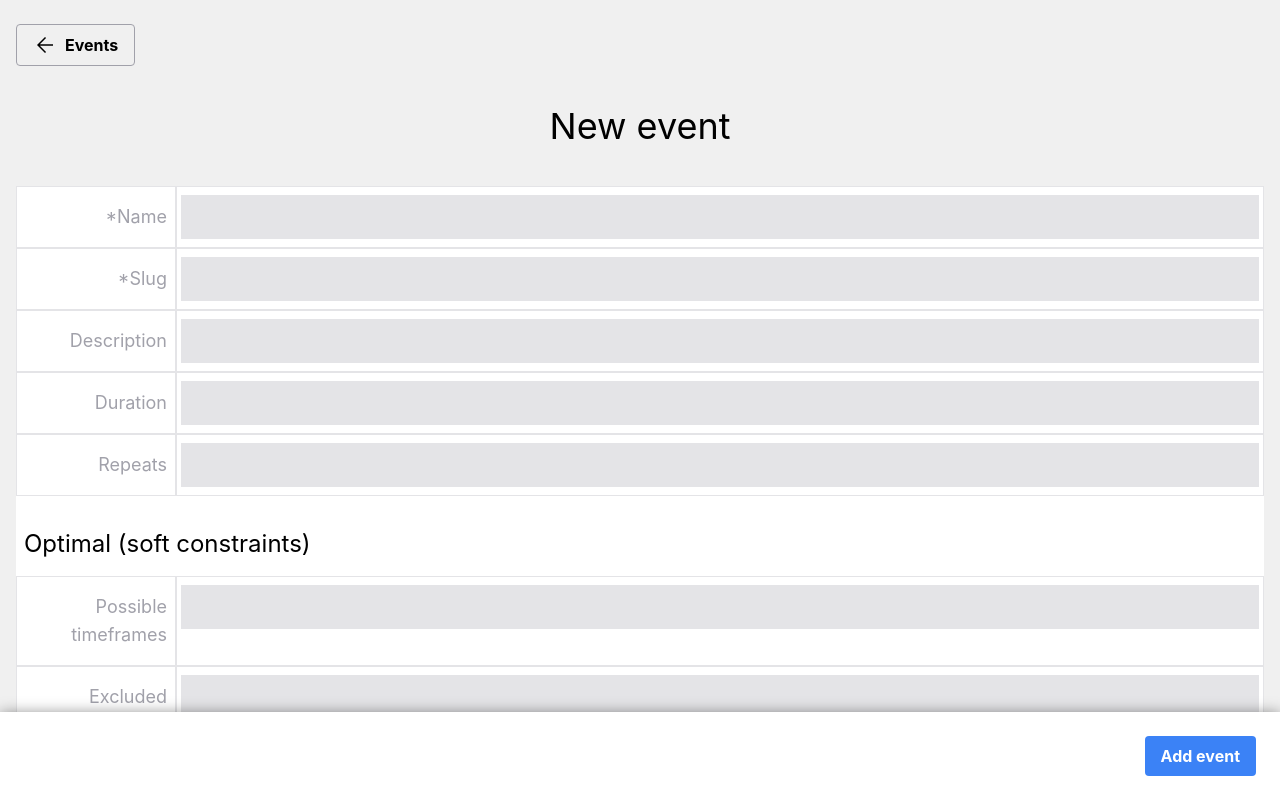
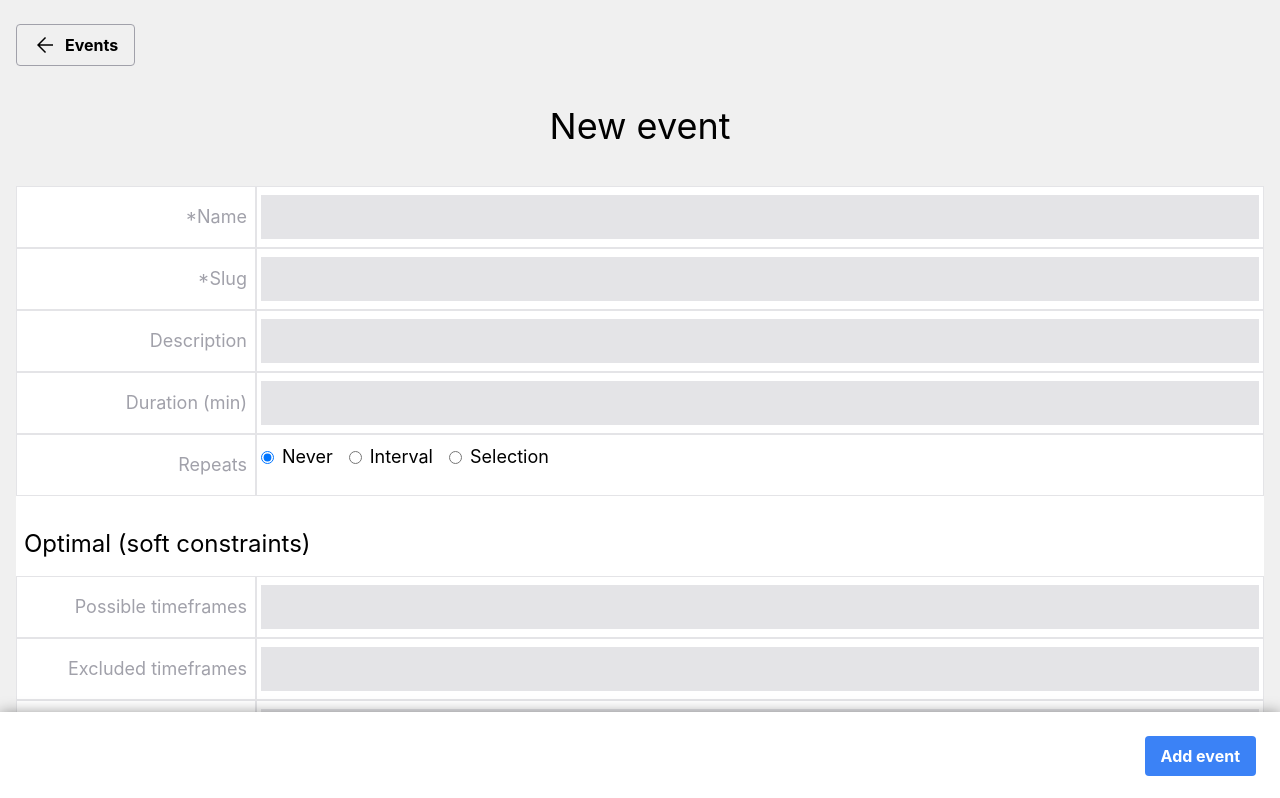
Before and after one commit to actiontray/nextjs-supabase-events-website, a Next.js app: page /events/new in a window 1280 px wide. Shown: the top 798 px of the page. Built offline with nearby package versions, Linux system fonts and the light colour scheme.

Commit message:
Update repeats event form input

```diff
--- a/components/EventForm.tsx
+++ b/components/EventForm.tsx
@@ -6,8 +6,18 @@ export interface EventFormData {
   name: string;
   slug: string;
   description: string;
-  duration: string;
-  repeats?: string;
+  duration: number;
+  repeats?: "never" | "interval" | "selection";
+  "repeats-interval-type"?:
+    | "minutes"
+    | "hours"
+    | "days"
+    | "weeks"
+    | "months"
+    | "years";
+  "repeats-interval-value"?: number;
+  "repeats-selection-format"?: "time" | "day" | "week" | "month" | "year";
+  "repeats-selection-value"?: string;
   "optimal-possible-timeframes"?: string;
   "optimal-excluded-timeframes"?: string;
   "optimal-members"?: string;
@@ -33,14 +43,20 @@ export const EventForm: React.FC<EventFormProps> = ({
     register,
     handleSubmit,
     formState: { errors },
+    watch,
   } = useForm<EventFormData>({
     defaultValues: {
       name: event?.name,
       slug: event?.slug,
       description: event?.description || undefined,
-      duration: event?.duration?.toString() || undefined,
+      duration: event?.duration || undefined,
+      repeats: "never",
+      "repeats-interval-type": "days",
+      "repeats-selection-format": "day",
     },
   });
+
+  const repeats = watch("repeats");
 
   return (
     <form id={formId} onSubmit={handleSubmit(onSubmit)}>
@@ -49,6 +65,7 @@ export const EventForm: React.FC<EventFormProps> = ({
           <EventFormRow
             name="name"
             label="Name"
+            type="text"
             register={register}
             disabled={disabled}
             error={!!errors.name}
@@ -57,6 +74,7 @@ export const EventForm: React.FC<EventFormProps> = ({
           <EventFormRow
             name="slug"
             label="Slug"
+            type="text"
             register={register}
             disabled={disabled}
             error={!!errors.slug}
@@ -65,13 +83,15 @@ export const EventForm: React.FC<EventFormProps> = ({
           <EventFormRow
             name="description"
             label="Description"
+            type="text"
             register={register}
             disabled={disabled}
             error={!!errors.description}
           />
           <EventFormRow
             name="duration"
-            label="Duration"
+            label="Duration (min)"
+            type="number"
             register={register}
             disabled={disabled}
             error={!!errors.duration}
@@ -79,16 +99,120 @@ export const EventForm: React.FC<EventFormProps> = ({
           <EventFormRow
             name="repeats"
             label="Repeats"
+            type="radio"
+            options={[
+              {
+                value: "never",
+                label: "Never",
+              },
+              {
+                value: "interval",
+                label: "Interval",
+              },
+              {
+                value: "selection",
+                label: "Selection",
+              },
+            ]}
             register={register}
             disabled={disabled}
             error={!!errors.repeats}
           />
+          {repeats === "interval" && (
+            <>
+              <EventFormRow
+                name="repeats-interval-type"
+                label="Repeats interval type"
+                type="radio"
+                options={[
+                  {
+                    value: "minutes",
+                    label: "Minutes",
+                  },
+                  {
+                    value: "hours",
+                    label: "Hours",
+                  },
+                  {
+                    value: "days",
+                    label: "Days",
+                  },
+                  {
+                    value: "weeks",
+                    label: "Weeks",
+                  },
+                  {
+                    value: "months",
+                    label: "Months",
+                  },
+                  {
+                    value: "years",
+                    label: "Years",
+                  },
+                ]}
+                register={register}
+                disabled={disabled}
+                error={!!errors["repeats-interval-type"]}
+              />
+              <EventFormRow
+                name="repeats-interval-value"
+                label="Repeats interval value"
+                type="number"
+                register={register}
+                disabled={disabled}
+                error={!!errors["repeats-interval-value"]}
+              />
+            </>
+          )}
+          {repeats === "selection" && (
+            <>
+              <EventFormRow
+                name="repeats-selection-format"
+                label="Repeats selection format"
+                type="radio"
+                options={[
+                  {
+                    value: "time",
+                    label: "Time",
+                  },
+                  {
+                    value: "day",
+                    label: "Day",
+                  },
+                  {
+                    value: "week",
+                    label: "Week",
+                  },
+                  {
+                    value: "month",
+                    label: "Month",
+                  },
+                  {
+                    value: "year",
+                    label: "Year",
+                  },
+                ]}
+                register={register}
+                disabled={disabled}
+                error={!!errors["repeats-selection-format"]}
+              />
+              <EventFormRow
+                name="repeats-selection-value"
+                label="Repeats selection value"
+                type="text"
+                register={register}
+                disabled={disabled}
+                error={!!errors["repeats-selection-value"]}
+              />
+            </>
+          )}
         </table>
         <h2 className="text-2xl pt-8 pb-4 px-2">Optimal (soft constraints)</h2>
         <table className="w-full">
           <EventFormRow
             name="optimal-possible-timeframes"
             label="Possible timeframes"
+            type="text"
             register={register}
             disabled={disabled}
             error={!!errors["optimal-possible-timeframes"]}
@@ -96,6 +220,7 @@ export const EventForm: React.FC<EventFormProps> = ({
           <EventFormRow
             name="optimal-excluded-timeframes"
             label="Excluded timeframes"
+            type="text"
             register={register}
             disabled={disabled}
             error={!!errors["optimal-excluded-timeframes"]}
@@ -103,6 +228,7 @@ export const EventForm: React.FC<EventFormProps> = ({
           <EventFormRow
             name="optimal-members"
             label="Members"
+            type="text"
             register={register}
             disabled={disabled}
             error={!!errors["optimal-members"]}
@@ -113,6 +239,7 @@ export const EventForm: React.FC<EventFormProps> = ({
           <EventFormRow
             name="required-possible-timeframes"
             label="Possible timeframes"
+            type="text"
             register={register}
             disabled={disabled}
             error={!!errors["required-possible-timeframes"]}
@@ -120,6 +247,7 @@ export const EventForm: React.FC<EventFormProps> = ({
           <EventFormRow
             name="required-excluded-timeframes"
             label="Excluded timeframes"
+            type="text"
             register={register}
             disabled={disabled}
             error={!!errors["required-excluded-timeframes"]}
@@ -127,6 +255,7 @@ export const EventForm: React.FC<EventFormProps> = ({
           <EventFormRow
             name="required-members"
             label="Members"
+            type="text"
             register={register}
             disabled={disabled}
             error={!!errors["required-members"]}
--- a/components/EventFormRow.tsx
+++ b/components/EventFormRow.tsx
@@ -5,40 +5,83 @@ import {
   UseFormRegister,
 } from "react-hook-form";
 
-export interface EventFormRowProps<T extends FieldValues> {
+export interface Option {
+  value: string;
+  label: string;
+}
+
+export interface EventFormRowProps<V extends FieldValues> {
   label?: string;
-  name: Path<UnPackAsyncDefaultValues<T>>;
+  name: Path<UnPackAsyncDefaultValues<V>>;
+  type: "text" | "number" | "radio";
+  options?: Option[];
   required?: boolean;
   disabled?: boolean;
   error?: boolean;
-  register: UseFormRegister<T>;
+  register: UseFormRegister<V>;
 }
 
-export function EventFormRow<T extends FieldValues>({
+export function EventFormRow<V extends FieldValues>({
   label,
   name,
+  type,
+  options,
   required = false,
   disabled = false,
   error = false,
   register,
-}: EventFormRowProps<T>) {
+}: EventFormRowProps<V>) {
   return (
     <tr className="flex max-md:flex-wrap">
-      <td className="text-zinc-400 text-right max-md:text-left text-lg py-4 px-2 border border-zinc-200 dark:border-zinc-700 w-40 max-md:w-full">
+      <td className="text-zinc-400 text-right max-md:text-left text-lg py-4 px-2 border border-zinc-200 dark:border-zinc-700 w-60 max-lg:w-40 max-md:w-full">
         <label htmlFor={name}>
           {required && "*"}
           {label}
         </label>
       </td>
       <td className="text-left text-lg py-2 px-1 border border-zinc-200 dark:border-zinc-700 flex-auto max-md:w-full">
+        {(type === "text" || type === "number") && (
           <input
             className={`py-2 px-1 w-full bg-zinc-200 dark:bg-zinc-700 ${
               error && "border border-red-500"
             }`}
-          type="text"
+            type={type}
             id={name}
-          {...register(name, { required, disabled })}
+            {...register(name, {
+              required: {
+                value: required,
+                message: "This field is required.",
+              },
+              disabled,
+            })}
           />
+        )}
+        {type === "radio" && (
+          <fieldset className="flex flex-wrap">
+            {options?.map((option) => (
+              <label
+                key={option.value}
+                className="flex items-center mr-4"
+                htmlFor={`${name}-${option.value}`}
+              >
+                <input
+                  className="mr-2"
+                  type="radio"
+                  id={`${name}-${option.value}`}
+                  value={option.value}
+                  {...register(name, {
+                    required: {
+                      value: required,
+                      message: "This field is required.",
+                    },
+                    disabled,
+                  })}
+                />
+                {option.label}
+              </label>
+            ))}
+          </fieldset>
+        )}
       </td>
     </tr>
   );
--- a/hooks/useEventCreate.tsx
+++ b/hooks/useEventCreate.tsx
@@ -29,7 +29,7 @@ const useEventCreate = ({ onSuccess }: UseEventCreateOpts) => {
             slug: formData.slug,
             name: formData.name,
             description: formData.description,
-            duration: Number(formData.duration),
+            duration: formData.duration,
           },
         } as EventCreateRequest),
       });
--- a/hooks/useEventUpdate.tsx
+++ b/hooks/useEventUpdate.tsx
@@ -32,7 +32,7 @@ const useEventUpdate = ({ defaultEvent, onSuccess }: UseEventUpdateOpts) => {
             name: formData.name,
             slug: formData.slug,
             description: formData.description,
-            duration: Number(formData.duration),
+            duration: formData.duration,
           },
         } as EventUpdateRequest),
       });
```
Lines whose indentation alone changed are shown as unchanged.
